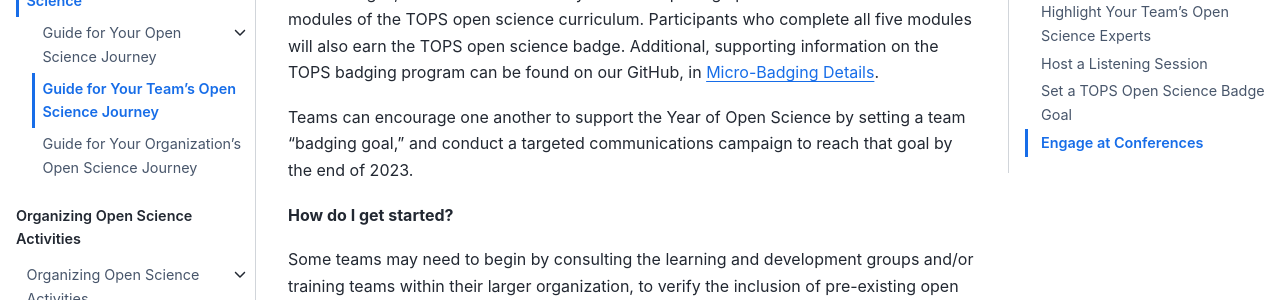
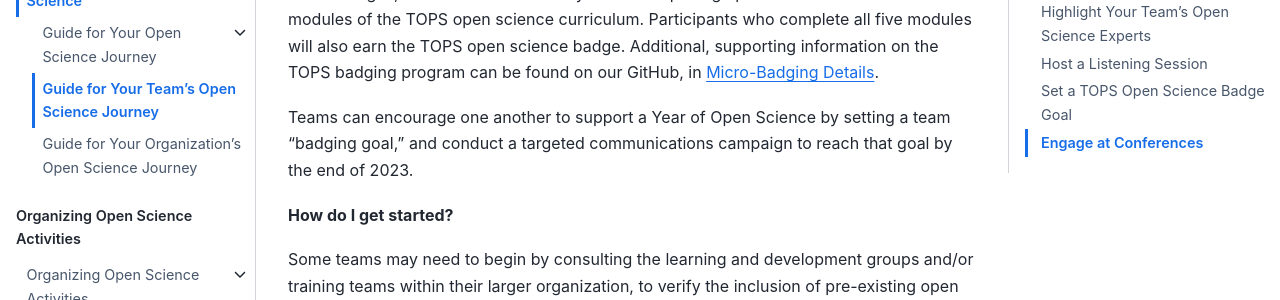
Before and after one commit to nasa/Transform-to-Open-Science-Book, a Jupyter Book: the page built from Open_Science_Cookbook/Your_Teams_Open_Science_Journey.md, in a window 1280 px wide and 900 px high, scrolled down 5880 px. Shown: the part 153-453 px from the top of the window. Built offline with Jupyter Book 1.0.4 settings and Sphinx 7.4.7 and the Sphinx Book theme 1.1.4, drawn with Linux system fonts in a browser that asks for light colours; some of the changed text lies outside the part shown.

Commit message:
Update Your_Teams_Open_Science_Journey.md
the Year of Open Science --> A Year of Open Science

```diff
--- a/Open_Science_Cookbook/Your_Teams_Open_Science_Journey.md
+++ b/Open_Science_Cookbook/Your_Teams_Open_Science_Journey.md
@@ -4,7 +4,7 @@
 
 Looking to inspire your team-mates to also adopt open science? Or are you ready to re-build some of your team practices to better mirror open science principles? Begin with **Section 1: Engage With Open Science**
 
-Looking to join TOPS activities in the Year of Open Science and beyond? Skip ahead to **Section 2: Team Collaborations with TOPS**
+Looking to join TOPS activities for a Year of Open Science? Skip ahead to **Section 2: Team Collaborations with TOPS**
 
 **Is your team ready to embark on a journey towards open science?**
 
@@ -42,8 +42,8 @@
     * Can this code be made publicly available via GitHub, BitBucket or other mechanisms?
     * Consider how much of the work of your group ought to be kept “closed” and how much can be made available to advance the work of others, particularly young professionals and early career researchers.
 
-### Get Involved in the Year of Open Science
-Ready to talk to others about your open science journey? Excited to learn more about open science at NASA? [Join in](/Year_of_Open_Science_Guide/readme.md) on the activities for 2023 the Year of Open Science!
+### Get Involved in a Year of Open Science
+Ready to talk to others about your open science journey? Excited to learn more about open science at NASA? [Join in](/Year_of_Open_Science_Guide/readme.md) on the activities for 2023!
 
 ## Section 2: Team Collaborations with TOPS
 
@@ -115,7 +115,7 @@
 
 To complement its [open science curriculum](https://github.com/nasa/Transform-to-Open-Science/tree/main/docs/Area2_Capacity_Sharing/readme.md), TOPS is creating a series of TOPS digital micro-badges, which can be earned by either completing open science activities or the modules of the TOPS open science curriculum. Participants who complete all five modules will also earn the TOPS open science badge. Additional, supporting information on the TOPS badging program can be found on our GitHub, in [Micro-Badging Details](https://github.com/nasa/Transform-to-Open-Science/tree/main/docs/Area3_Incentives/micro-badging_details.md).
 
-Teams can encourage one another to support the Year of Open Science by setting a team “badging goal,” and conduct a targeted communications campaign to reach that goal by the end of 2023.
+Teams can encourage one another to support a Year of Open Science by setting a team “badging goal,” and conduct a targeted communications campaign to reach that goal by the end of 2023.
 
 **How do I get started?**
 
@@ -140,4 +140,4 @@
 * Year of Open Science branding packet, including templates for stickers, presentation templates, Zoom backgrounds, and a guide for the use of NASA’s and TOPS’ logo and name
 
 ### Engage at Conferences
-Wish to invite others to engage with the Year of Open Science at your next conference? Navigate to the [TOPS Conferences Guide](/Year_of_Open_Science_Guide/conferences_for_the_year_of_open_science.md) to learn how.
+Wish to invite others to engage with a Year of Open Science at your next conference? Navigate to the [TOPS Conferences Guide](/Year_of_Open_Science_Guide/conferences_for_the_year_of_open_science.md) to learn how.
```
